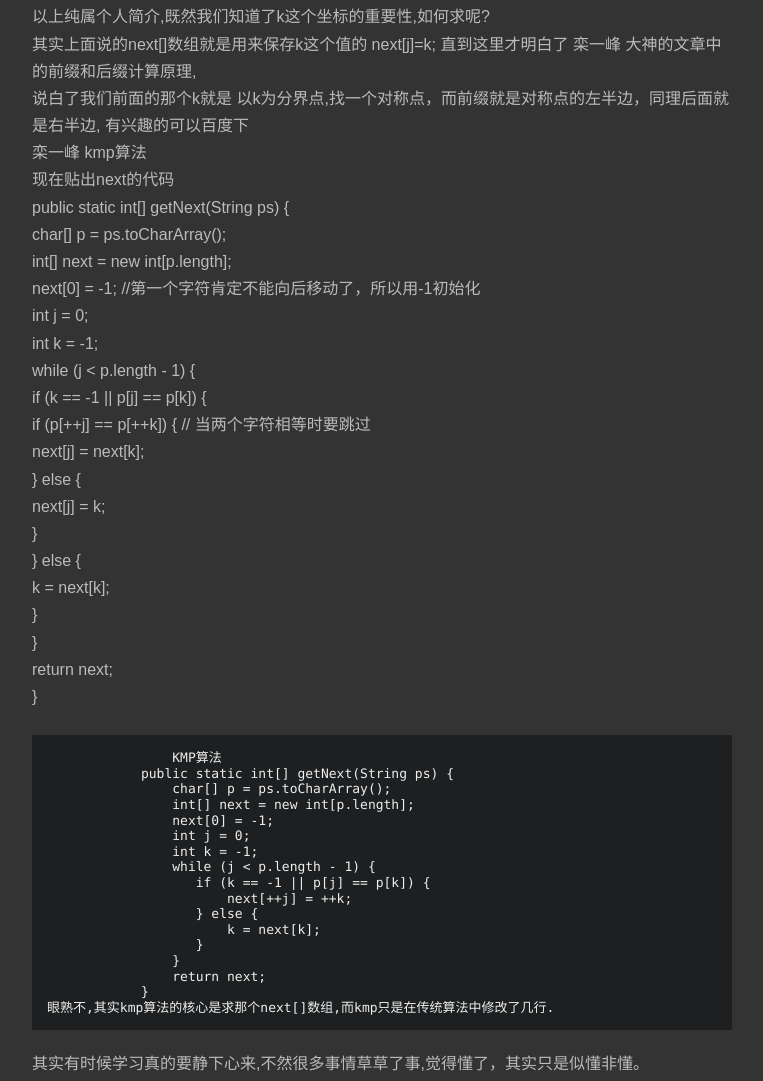
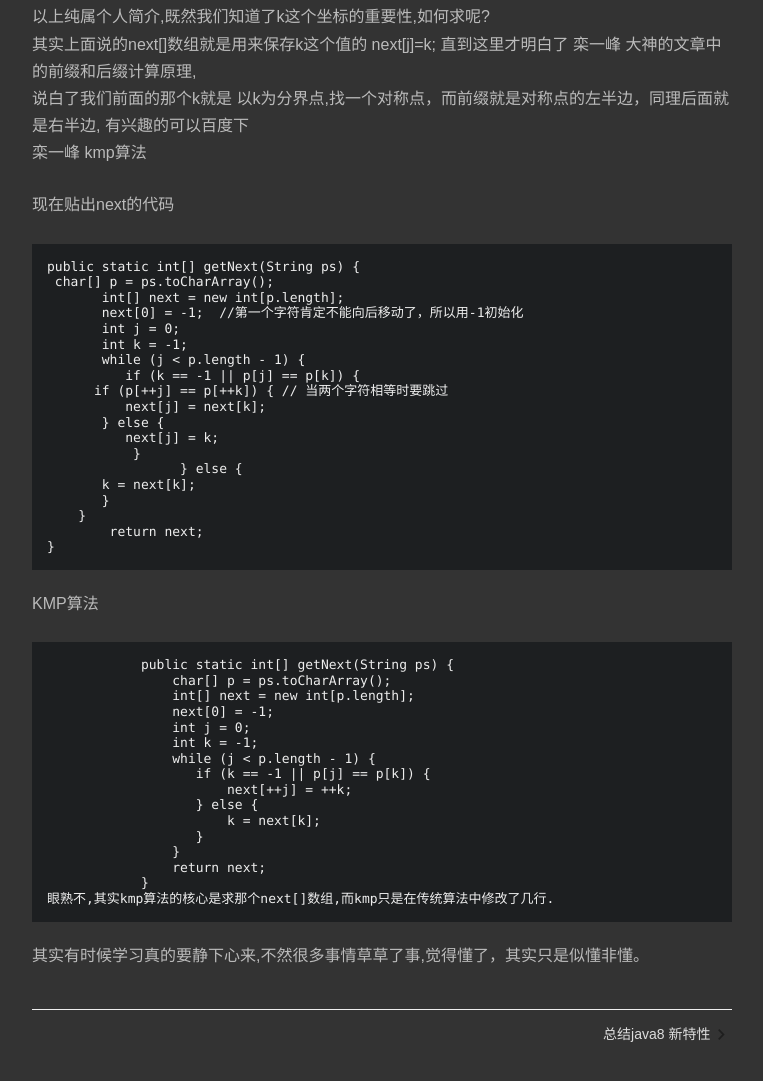
Before and after one commit to VinceLz/VinceLz.github.io, a plain HTML site: page 2017/02/10/论kmp算法/index.html in a window 1280 px wide. Shown: the part 2832-3913 px from the top of the page, without its empty margins (258-1021 px from the left). Drawn offline with Linux system fonts and the light colour scheme; some packages are replaced by stand-ins of ours; a script that the page names is missing.

Commit message:
Site updated: 2017-02-11 16:16:03

```diff
--- a/2017/02/10/论kmp算法/index.html
+++ b/2017/02/10/论kmp算法/index.html
@@ -53,7 +53,7 @@
 <meta property="og:image" content="http://ok9vfjkgl.bkt.clouddn.com/10.png">
 <meta property="og:image" content="http://ok9vfjkgl.bkt.clouddn.com/11.png">
 <meta property="og:image" content="http://ok9vfjkgl.bkt.clouddn.com/12.bmp">
-<meta property="og:updated_time" content="2017-02-11T08:02:55.013Z">
+<meta property="og:updated_time" content="2017-02-11T08:15:44.036Z">
 <meta name="twitter:card" content="summary">
 <meta name="twitter:title" content="论kmp算法">
 <meta name="twitter:description" content="刷完了jvm虚拟机,再研究点算法  关于字符串,建议大家去看看数据结构中字符串那一章,我就在这里不班门弄斧了,进入我们的主题假如给你2个字符串A和字符串B,现在要你实现在字符串A中寻找字符串B(假设A串比B串长),并且返回开始的位置,如何实现呢?最简单的方案就是一个一个的比较,不成功就主串回溯到开始位置,副串后移一位 代码实现因为的对java熟悉，就用java实现吧,语言不分家嘛,意思都一样">
@@ -366,9 +366,29 @@
 </code></pre><p>   但是这种方法明显的缺陷是每次副串都会回溯到开始，主串也会回溯回去。也就会造成性能瓶颈。所以我们的前辈肯定不干这种出力不讨好的事情了<br>   D.E.Knuth、J.H.Morris和V.R.Pratt这三位大牛同时发现了一种新的算法,可以很大程度上提高效率,上述代码的时间复杂度n(m*n),而我们今天要介<br>   绍的KMP算法可以实现复杂度n(m+n)—-不得不佩服这些大牛<br>    KMP的核心思想就是利用已经部分匹配过的字符 这个有效的信息，保存i指针不回溯,通过修改j指针，让副串劲量移动到有效的位置，而不是一<br>    个一个的移动,效率太低,所以使用kmp算法的话，每当遇到不匹配的时候，j指针如何移动呢，这就是next[]数组的职责，下面将next职责。</p>
 <p>例如:如图进行匹配：(偷的图，见谅)<br> <img src="http://ok9vfjkgl.bkt.clouddn.com/10.png" alt=""><br> 其中C D发生不匹配了,如何移动j指针呢?那肯定是移动到第2位呀，当我们把j移动到B字符上，然后把i  j对其，<br> <img src="http://ok9vfjkgl.bkt.clouddn.com/11.png" alt=""></p>
 <p> 那我们如何寻找移动j的规律呢<br> <img src="http://ok9vfjkgl.bkt.clouddn.com/12.bmp" alt=""><br> 有没有发现,当匹配失败后,j要移动的的下一个位置k有一个小规律就是副串中前k指针前的字符和j指针前k个字符相同,如上图中的<br> k指针是B 他前面的字符是A   J指针D的前1个字符是A  相同，大家可以找找其他的字符进行测试都是如此！<br> 个人理解就是 当我们进行匹配时候，如果遇到不匹配了,但是在我们已经匹配过的中都是可以匹配的，如上图中的A B A 都是匹配成<br>功的,当我们到D的时候不匹配了,那么他前面的A是已经匹配到了，我们如何做呢，找在这个串中是否有和A相同的字符串,然后已2个<br>相同的A 为分区，找他们的中间那个作为k,K前面的A已经被D前面的那个A匹配成功，我们可以用K指针前面那个A替代D后面的A，这样<br>我们只要比较当前K指针的字符和i指针的字符，前面肯定是匹配的，因为我们完全利用了已经匹配过的这个有效信息，寻找替代来缩短<br>比较过程!!!所以kmp的思想真的很好，利用已经匹配过的这个信息，减少我们后续的比较。</p>
-<p>以上纯属个人简介,既然我们知道了k这个坐标的重要性,如何求呢?<br>     其实上面说的next[]数组就是用来保存k这个值的 next[j]=k;  直到这里才明白了  栾一峰  大神的文章中的前缀和后缀计算原理,<br>     说白了我们前面的那个k就是 以k为分界点,找一个对称点，而前缀就是对称点的左半边，同理后面就是右半边, 有兴趣的可以百度下<br>   栾一峰 kmp算法<br>    现在贴出next的代码<br>    public static int[] getNext(String ps) {<br>     char[] p = ps.toCharArray();<br>           int[] next = new int[p.length];<br>           next[0] = -1;  //第一个字符肯定不能向后移动了，所以用-1初始化<br>           int j = 0;<br>           int k = -1;<br>           while (j &lt; p.length - 1) {<br>              if (k == -1 || p[j] == p[k]) {<br>          if (p[++j] == p[++k]) { // 当两个字符相等时要跳过<br>              next[j] = next[k];<br>           } else {<br>              next[j] = k;<br>               }<br>                     } else {<br>           k = next[k];<br>           }<br>        }<br>            return next;<br>    }</p>
-<pre><code>                KMP算法
-            public static int[] getNext(String ps) {
+<p>以上纯属个人简介,既然我们知道了k这个坐标的重要性,如何求呢?<br>其实上面说的next[]数组就是用来保存k这个值的 next[j]=k;  直到这里才明白了  栾一峰  大神的文章中的前缀和后缀计算原理,<br>说白了我们前面的那个k就是 以k为分界点,找一个对称点，而前缀就是对称点的左半边，同理后面就是右半边, 有兴趣的可以百度下<br>  栾一峰 kmp算法  </p>
+<p>  现在贴出next的代码</p>
+<pre><code>public static int[] getNext(String ps) {
+ char[] p = ps.toCharArray();
+       int[] next = new int[p.length];
+       next[0] = -1;  //第一个字符肯定不能向后移动了，所以用-1初始化
+       int j = 0;
+       int k = -1;
+       while (j &lt; p.length - 1) {
+          if (k == -1 || p[j] == p[k]) {
+      if (p[++j] == p[++k]) { // 当两个字符相等时要跳过
+          next[j] = next[k];
+       } else {
+          next[j] = k;
+           }
+                 } else {
+       k = next[k];
+       }
+    }
+        return next;
+}
+</code></pre><p>KMP算法</p>
+<pre><code>            public static int[] getNext(String ps) {
                 char[] p = ps.toCharArray();
                 int[] next = new int[p.length];
                 next[0] = -1;
```
